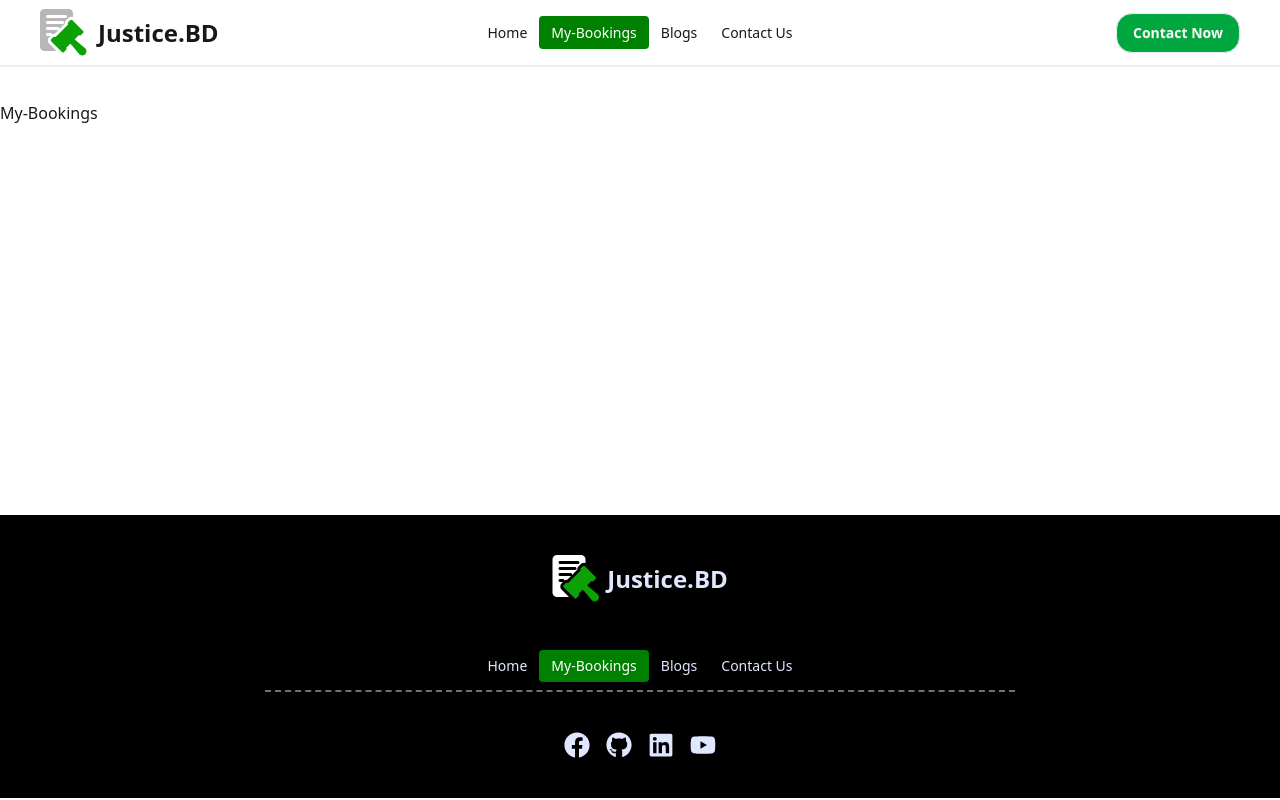
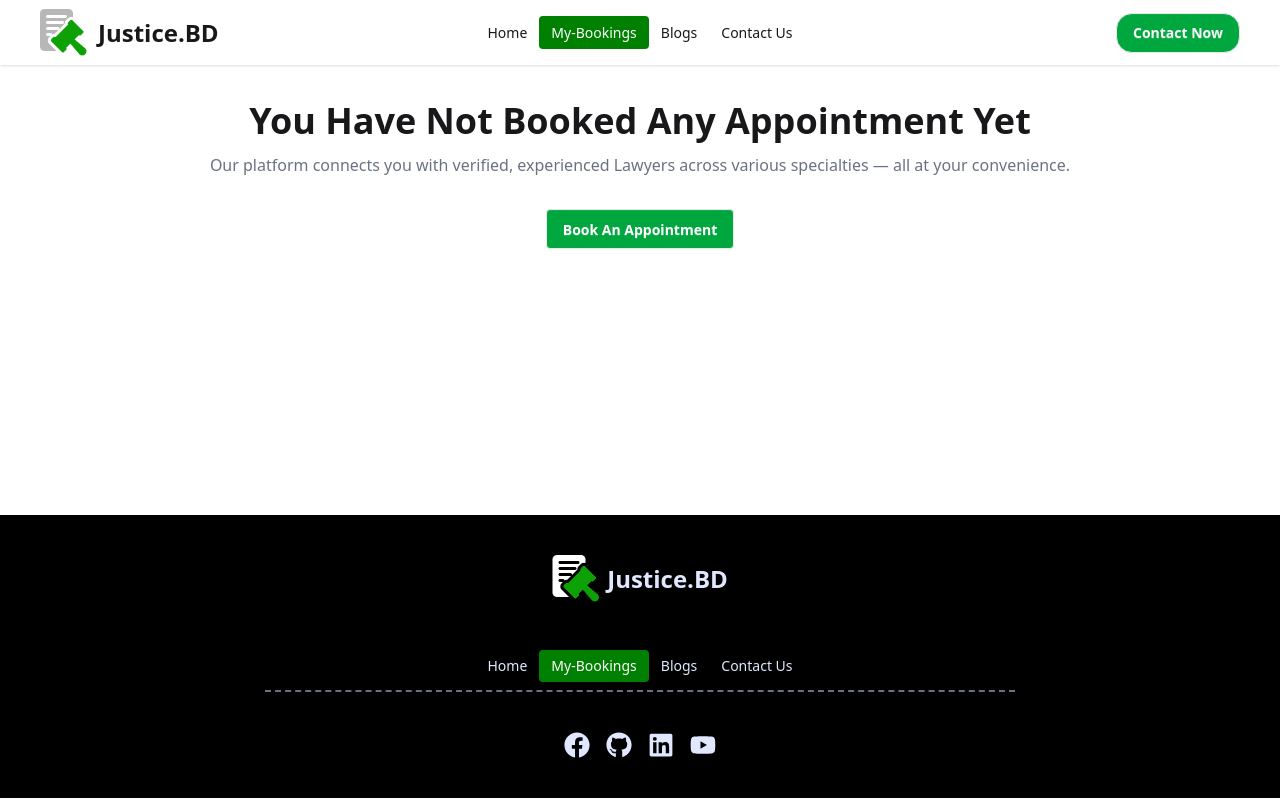
Before and after one commit to ChibgatullahMinhaz/justice.BD, a React (Vite) app: page /My-Bookings in a window 1280 px wide. Built offline with nearby package versions, Linux system fonts and the light colour scheme.

Commit message:
handle booked appointment and handle cancle appointment

```diff
--- /dev/null
+++ b/src/Pages/Booking/Booking.jsx
@@ -0,0 +1,72 @@
+import React, { useContext, useEffect, useState } from "react";
+import { getLawyers, removeData } from "../../Utilities/utilities";
+import { JusticeDataProvider } from "../../Context/ContextProvider/ContextProvider";
+import toast from "react-hot-toast";
+import NotBooked from "./NotBooked";
+
+const Booking = () => {
+  const { lawyers } = useContext(JusticeDataProvider);
+  const [storedAppointment, setAppointment] = useState([]);
+
+  useEffect(() => {
+    try {
+      const storedData = getLawyers("lawyer");
+      const appointments =
+        Array.isArray(lawyers) &&
+        lawyers.filter((lawyer) => storedData.includes(lawyer.licenseNumber));
+      setAppointment(appointments);
+    } catch (error) {
+      toast.error(error.message);
+    }
+  }, [lawyers]);
+
+  const handleCancelAppointment = (id) => {
+    toast.error("cancel Appointment");
+    removeData(id, "lawyer");
+    const remainingAppointment = storedAppointment.filter(appointment => appointment.licenseNumber !== id);
+    setAppointment(remainingAppointment);
+  };
+
+  return (
+    <div>
+      {storedAppointment.length === 0 ? (
+        <NotBooked></NotBooked>
+      ) : (
+        <>
+          <div className=" text-center">
+            <h1 className="text-xl font-bold ">My Today Appointments</h1>
+            <p>
+              Our platform connects you with verified, experienced Lawyers
+              across various specialties — all at your convenience.
+            </p>
+          </div>
+          <div className="max-w-11/12 mx-auto my-3">
+            {Array.isArray(storedAppointment) &&
+              storedAppointment.map((appointment) => (
+                <div
+                  className="bg-gray-200 border-1 my-3 p-3"
+                  key={appointment?.id}
+                >
+                  <h1 className="text-xl font-bold">{appointment?.name}</h1>
+                  <div className="flex items-center justify-between">
+                    <h1>Criminal Expert</h1>
+                    <h1>Appointment Fee : {appointment?.fee}</h1>
+                  </div>
+                  <button
+                    onClick={() =>
+                      handleCancelAppointment(appointment?.licenseNumber)
+                    }
+                    className="btn btn-outline btn-error w-full rounded-2xl"
+                  >
+                    Cancel Appointment
+                  </button>
+                </div>
+              ))}
+          </div>
+        </>
+      )}
+    </div>
+  );
+};
+
+export default Booking;
--- /dev/null
+++ b/src/Pages/Booking/NotBooked.jsx
@@ -0,0 +1,23 @@
+import React from "react";
+import { NavLink } from "react-router";
+const NotBooked = () => {
+  return (
+    <div>
+      <h1 className="text-center text-2xl lg:text-4xl font-bold">
+        You Have Not Booked Any Appointment Yet{" "}
+      </h1>
+      <p className="text-center text-gray-500 mt-3">
+      Our platform connects you with verified, experienced Lawyers
+      across various specialties — all at your convenience.
+      </p>
+      <div className="flex justify-center items-center mt-4 lg:mt-8">
+        <NavLink to='/'>
+          {" "}
+          <button className="btn bg-green-600 text-white">Book An Appointment</button>
+        </NavLink>
+      </div>
+    </div>
+  );
+};
+
+export default NotBooked;
--- a/src/Pages/Home/Home.jsx
+++ b/src/Pages/Home/Home.jsx
@@ -29,7 +29,7 @@ const Home = () => {
       <Banner></Banner>
       <Lawyers showLawyer={showLawyer}></Lawyers>
       <div className="flex justify-center items-center">
-        <button className="btn bg-green-600" onClick={handleShow}>
+        <button className="btn bg-green-600 text-white" onClick={handleShow}>
           {show ? "Show Less" : "Show All Lawyer"}
         </button>
       </div>
--- a/src/Routes/Router.jsx
+++ b/src/Routes/Router.jsx
@@ -3,6 +3,7 @@ import Root from "../Layouts/Root";
 import Home from "../Pages/Home/Home";
 import NotFound from "../Pages/Error/NotFound";
 import LawyerDetails from "../Pages/Details/LawyerDetails";
+import Booking from "../Pages/Booking/Booking";
 
 const routers = createBrowserRouter([
     {
@@ -16,7 +17,7 @@ const routers = createBrowserRouter([
             },
             {
                 path: '/My-Bookings',
-                element: <div>My-Bookings</div>
+                element: <Booking></Booking>
             },
             {
                 path: '/Blogs',
--- a/src/Utilities/utilities.js
+++ b/src/Utilities/utilities.js
@@ -16,14 +16,12 @@ export const addToLawyer = (key, id) => {
         storedLawyers.push(id);
         localStorage.setItem(key, JSON.stringify(storedLawyers));
         return true;
-    } else {
-        localStorage.setItem(key, JSON.stringify(storedLawyers));
-        return false;
     }
+     return false;
 }
 
 export const removeData = (id, key)=> {
 const storedLawyers = getLawyers(key);
-const remainingData = storedLawyers.find(data => data !==id);
-localStorage.setItem(key, JSON.stringify(remainingData))
+const remainingData = storedLawyers.filter(data => data !==id);
+localStorage.setItem(key, JSON.stringify(remainingData));
 }
```
